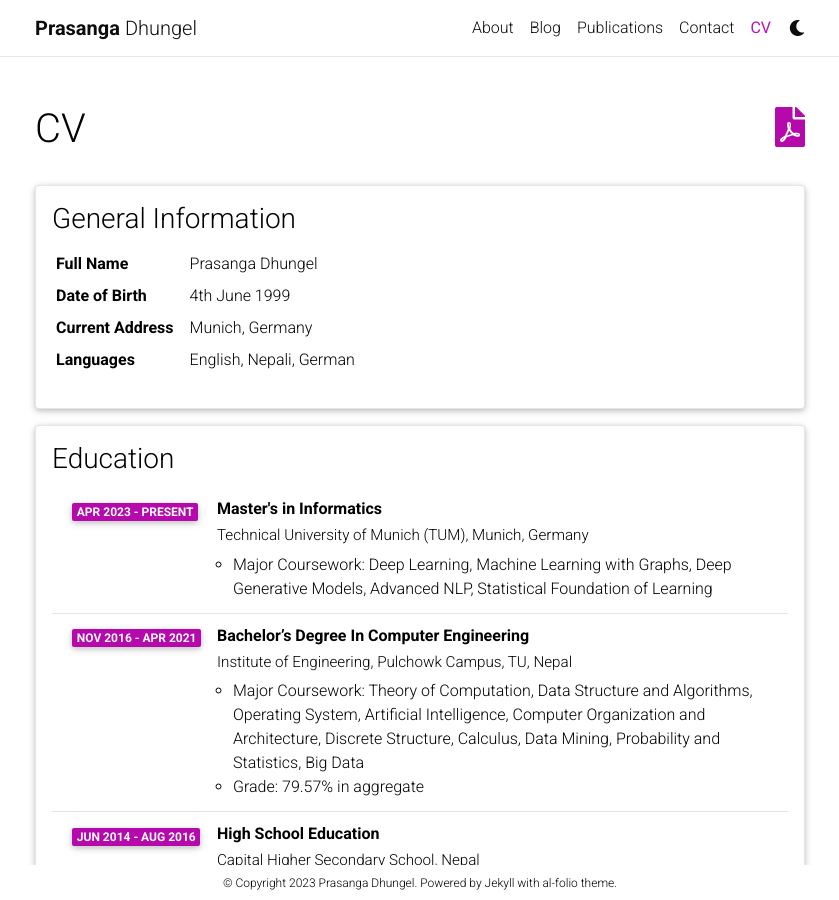
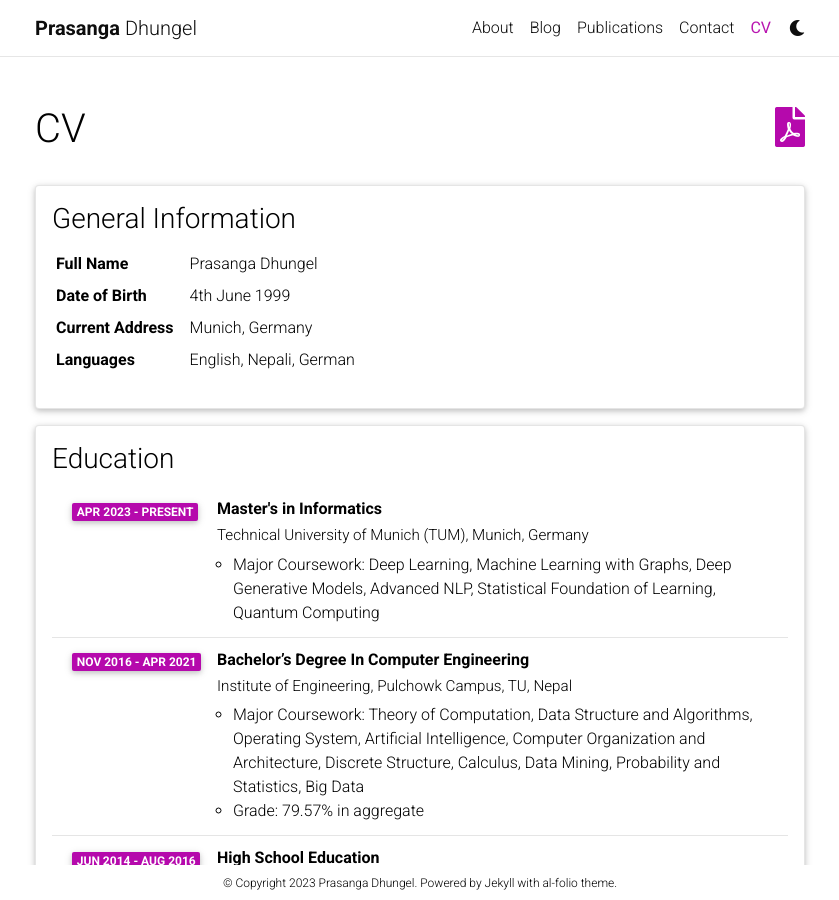
Before and after one commit to prasangadhungel/prasangadhungel.github.io, a Jekyll site: the page built from _pages/cv.md, in a window 1280 px wide and 900 px high. Shown: the whole window, without its empty margins (220-1059 px from the left). Built offline with Jekyll 4.4.1, drawn with Linux system fonts in a browser that asks for light colours; comment, search, counter and statistics services are not loaded; a style sheet for code colours, icons or effects is not loaded.

Commit message:
:tada: update courseworks

```diff
--- a/_data/cv.yml
+++ b/_data/cv.yml
@@ -17,7 +17,7 @@
       institution: Technical University of Munich (TUM), Munich, Germany
       year: Apr 2023 - Present
       description:
-        - "Major Coursework: Deep Learning, Machine Learning with Graphs, Deep Generative Models, Advanced NLP, Statistical Foundation of Learning"
+        - "Major Coursework: Deep Learning, Machine Learning with Graphs, Deep Generative Models, Advanced NLP, Statistical Foundation of Learning, Quantum Computing"
 
     - title: Bachelor’s Degree In Computer Engineering
       institution: Institute of Engineering, Pulchowk Campus, TU, Nepal
```
